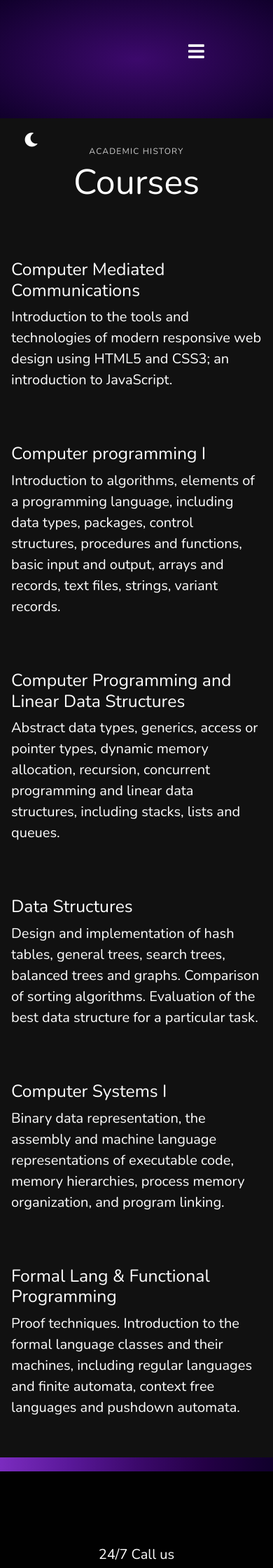
After one commit to evanistyping/evanistyping.github.io, a PHP site: page /hobby.html in a window 390 px wide. The commit adds this page. Shown: the top 2240 px of the page at 70% size. Run offline with PHP 8.4, Linux system fonts and the light colour scheme; style sheets or scripts are compiled from the project's sources; some libraries are stand-ins or nearby versions.

Commit message:
Color theme added smooth trasnsition, fixed nav for phone display.

```diff
--- a/css/main2.css
+++ b/css/main2.css
@@ -53,6 +53,7 @@ nav a {
   text-transform: uppercase;
   width: 100%;
   letter-spacing: 0.2em;
+  padding: 1rem 2rem;
 }
 
 li {
@@ -63,7 +64,7 @@ nav ul {
   margin: 0;
   padding: 0;
   display: grid;
-  grid-template-columns: repeat(4, 1fr);
+  grid-template-columns: repeat(5, 1fr);
   justify-content: space-between;
   text-align: center;
   transition: 0.3s;
@@ -93,6 +94,12 @@ a {
   height: 100vh;
 }
 
+.heroimage2 {
+  background: radial-gradient(#3C096C, #10002b);
+  background-size: cover;
+  height: 20vh;
+}
+
 .main-padding {
   padding: 7em 0em;
 }
@@ -111,7 +118,6 @@ a {
 }
 
 .sideright img {
-  border: #240046 solid 30px;
   border-radius: 10px;
 }
 
@@ -141,6 +147,10 @@ a {
 }
 
 @media (max-width: 992px) {
+  nav li.lines::before, nav li.lines::after {
+    visibility: hidden;
+  }
+
   .feature-image {
     grid-template-columns: 1fr 1fr !important;
   }
@@ -173,7 +183,7 @@ a {
   }
 
   #toggle:checked + .menu {
-    max-height: 300px;
+    max-height: 600px;
   }
 
   header div .logo {
@@ -285,7 +295,8 @@ textarea,
   }
 }
 main {
-  background-color: #fff;
+  background-color: #000000ee;
+  color: #fff;
 }
 
 button {
@@ -312,9 +323,16 @@ button {
   background-color: #fff;
 }
 
+.bg-light {
+  background-color: #000000ee !important;
+  color: #fff !important;
+  transition: all 0.6s;
+}
+
 .bg-dark {
-  background-color: #000000ee !important;
-  color: #fff;
+  background-color: #fff !important;
+  color: #000000ee !important;
+  transition: all 0.6s;
 }
 
 .feature {
@@ -335,9 +353,9 @@ button {
 }
 
 .newsletter {
-  padding: 2.4em;
+  padding: 0.5em;
   color: #fff;
-  background: #240046;
+  background: linear-gradient(to right, #7B2CBF, #5A189A, #3C096C, #240046, #10002b);
   overflow: hidden;
 }
 
@@ -381,7 +399,7 @@ h3 {
 
 .main-footer {
   padding: 4em 0em 0.9em 0em;
-  background: #f2f2f2;
+  background-color: #000000ee;
 }
 
 .copyright {
@@ -424,7 +442,7 @@ nav li.lines::before, nav li.lines::after {
   width: 100%;
   content: "";
   background: #fff;
-  transition: all 0.2s;
+  transition: all 0.1s;
 }
 
 nav li.lines::before {
@@ -443,7 +461,7 @@ nav li {
 }
 
 nav li.lines:hover::after, nav li.lines:hover::before {
-  opacity: 1;
+  opacity: 0.6;
   width: 2px;
   height: 100%;
 }
@@ -452,13 +470,14 @@ nav li.lines:hover::after, nav li.lines:hover::before {
   position: absolute;
   margin-left: 25px;
   margin-top: 25px;
-  color: #3C096C;
+  color: #fff;
   border: none;
   background-color: transparent;
 }
 
 .color-light {
-  color: #fff !important;
+  color: #000000ee !important;
+  transition: all 0.8s;
 }
 
 #fCanvas {
--- /dev/null
+++ b/hobby.html
@@ -0,0 +1,115 @@
+<!DOCTYPE html>
+<html lang="en">
+
+<head>
+    <meta charset="UTF-8">
+    <meta http-equiv="X-UA-Compatible" content="IE=edge">
+    <meta name="viewport" content="width=device-width, initial-scale=1.0">
+    <title>Evan Rodgers | Hobby</title>
+    <link href="https://cdn.jsdelivr.net/npm/bootstrap@5.0.2/dist/css/bootstrap.min.css" rel="stylesheet"
+        integrity="sha384-EVSTQN3/azprG1Anm3QDgpJLIm9Nao0Yz1ztcQTwFspd3yD65VohhpuuCOmLASjC" crossorigin="anonymous">
+    <link rel="stylesheet" href="node_modules/@fortawesome/fontawesome-free/css/all.css">
+    <link rel="stylesheet" href="css/main2.css">
+    <link rel="stylesheet" href="css/fade.css">
+</head>
+
+<body>
+    <header>
+        <div class="container header-grid">
+            <nav>
+                <label for="toggle" class="label"><i class="fas fa-bars" onclick="toggleLines()"></i></label>
+                <input type="checkbox" id="toggle">
+                <ul class="menu">
+                    <li class="tl lines"> <a href="index.html">Home</a> </li>
+                    <li class="tl lines"> <a href="courses.html">Courses</a></li>
+                    <li class="tl lines"> <a href="hobby.html">Hobby</a></li>
+                    <li class="tl lines"> <a href="clips.html">Clips</a> </li>
+                    <li class="tl lines"> <a href="fractalTree.html">Frac</a> </li>
+                </ul>
+            </nav>
+        </div>
+    </header>
+    <div class="heroimage2">
+    </div>
+    <div class="clearfix"></div>
+    <main id="main-section" class="bg-light">
+        <button id="screen-button" onclick="screenMode()" class="fas fa-moon"></button>
+
+        <div class="clearfix"></div>
+        <section class="main-padding">
+            <div class="container">
+                <div class="feature">
+                    <h4 class="sub-heading">Academic history</h4>
+                    <h2 class="heading">Courses</h2>
+                </div>
+                <div class="feature-image">
+                    <div class="feature-item">
+                        <h2>Computer Mediated Communications</h2>
+                        <p>Introduction to the tools and technologies of modern responsive web design using HTML5 and
+                            CSS3; an introduction to JavaScript.</p>
+                    </div>
+                    <div class="feature-item">
+                        <h2>Computer programming I</h2>
+                        <p>Introduction to algorithms, elements of a programming language, including data types,
+                            packages, control structures, procedures and functions, basic input and output, arrays and
+                            records, text files, strings, variant records.</p>
+                    </div>
+                    <div class="feature-item">
+                        <h2>Computer Programming and Linear Data Structures</h2>
+                        <p>Abstract data types, generics, access or pointer types, dynamic memory allocation, recursion,
+                            concurrent programming and linear data structures, including stacks, lists and queues.</p>
+                    </div>
+                    <div class="feature-item">
+                        <h2>Data Structures</h2>
+                        <p>Design and implementation of hash tables, general trees, search trees, balanced trees and
+                            graphs. Comparison of sorting algorithms. Evaluation of the best data structure for a
+                            particular task.</p>
+                    </div>
+                    <div class="feature-item">
+                        <h2>Computer Systems I</h2>
+                        <p>Binary data representation, the assembly and machine language representations of executable
+                            code, memory hierarchies, process memory organization, and program linking.</p>
+                    </div>
+                    <div class="feature-item">
+                        <h2>Formal Lang & Functional Programming</h2>
+                        <p>Proof techniques. Introduction to the formal language classes and their machines, including
+                            regular languages and finite automata, context free languages and pushdown automata.</p>
+                    </div>
+                </div>
+        </section>
+        <div class="clearfix"></div>
+        <section class="newsletter">
+            <div class="container newsletter-grid">
+            </div>
+        </section>
+        <footer class="main-footer" id="footer-section">
+            <div class="container footer-grid">
+                <div class="footer">
+                    <h4 class="sub-heading"></h4>
+                    <p>24/7 Call us</p>
+                    <a href="">+ 1-555-555-5555</a>
+                </div>
+                <div class="footer">
+                    <h4 class="sub-heading">
+                        CONNECT WITH US
+                    </h4>
+                    <p>Lorem ipsum dolor sit amet consectetur adipisicing elit. A, inventore.</p>
+                </div>
+                <div class="footer">
+                    <h4 class="sub-heading">CONNECT WITH ME</h4>
+                    <a href="https://www.linkedin.com/in/evan-rodgers/" target="blank_" class="button"><i
+                        class="fab fa-linkedin-in"></i></a>
+                </div>
+            </div>
+            <div class="copyright">
+                <i class="far fa-copyright"> Copyright 2022 All rights reserved | Evan Rodgers</i>
+            </div>
+        </footer>
+    </main>
+    <script src="js/switch.js"></script>
+    <script src="https://cdn.jsdelivr.net/npm/bootstrap@5.0.2/dist/js/bootstrap.bundle.min.js"
+        integrity="sha384-MrcW6ZMFYlzcLA8Nl+NtUVF0sA7MsXsP1UyJoMp4YLEuNSfAP+JcXn/tWtIaxVXM"
+        crossorigin="anonymous"></script>
+</body>
+
+</html>
--- a/js/fractal.js
+++ b/js/fractal.js
@@ -33,7 +33,8 @@ function draw(startX, startY, len, angle, branchWidth, i, j){
 var ang;
 var rightMod;
 var leftMod;
-
+// inital call for when page loads
+grow();
 
 function grow(){
 
--- a/scss/main2.scss
+++ b/scss/main2.scss
@@ -74,6 +74,7 @@ nav a {
     text-transform: uppercase;
     width: 100%;
     letter-spacing: 0.2em;
+    padding: 1rem 2rem;
 }
 
 li{
@@ -85,7 +86,7 @@ nav {
         margin: 0;
         padding: 0;
         display: grid;
-        grid-template-columns: repeat(4, 1fr);
+        grid-template-columns: repeat(5, 1fr);
         justify-content: space-between;
         text-align: center;
         transition: 0.3s;
@@ -117,6 +118,12 @@ a {
     // margin-bottom: 25px;
 }
 
+.heroimage2{
+    background: radial-gradient($bg-dark2, $bg-dark0);
+    background-size: cover;
+    height: 20vh;
+}
+
 .main-padding {
     padding: 7em 0em;
 }
@@ -136,7 +143,6 @@ a {
 
 .sideright {
     img{
-        border: $bg-dark1 solid 30px;
         border-radius: 10px;
     }
 }
@@ -168,6 +174,10 @@ a {
 
 @media (max-width: 992px) {
 
+    nav li.lines::before, nav li.lines::after{
+        visibility: hidden;
+    }
+
     .feature-image{
         grid-template-columns: 1fr 1fr !important;
     }
@@ -197,7 +207,7 @@ a {
         opacity: 1;
     }
     #toggle:checked + .menu {
-        max-height: 300px;
+        max-height: 600px;
     }
     header div .logo {
         float: left;
@@ -296,7 +306,8 @@ a {
 }
 
 main{
-    background-color: $text-light;
+    background-color: $text-dark;
+    color: $text-light;
 }
 
 button {
@@ -323,12 +334,15 @@ button {
     background-color: $text-light;
 }
 
-// .bg-color {
-//     background-color: $text-light;
-// }
+.bg-light{
+    background-color: $text-dark !important;
+    color: $text-light !important;
+    transition: all 0.6s;
+}
 .bg-dark{
-    background-color: $text-dark !important;
-    color: $text-light;
+    background-color: $text-light !important;
+    color: $text-dark !important;
+    transition: all 0.6s;
 }
 
 .feature {
@@ -348,9 +362,9 @@ button {
 }
 
 .newsletter {
-    padding: 2.4em;
+    padding: 0.5em;
     color: $text-light;
-    background: $bg-dark1;
+    background: linear-gradient(to right, $bg-dark4, $bg-dark3, $bg-dark2, $bg-dark1, $bg-dark0);
     overflow: hidden;
 }
 
@@ -397,7 +411,7 @@ h3{
 
 .main-footer {
     padding: 4em 0em 0.9em 0em;
-    background: #f2f2f2;
+    background-color: $text-dark;
 }
 
 .copyright {
@@ -443,7 +457,7 @@ nav li.lines::before, nav li.lines::after{
     width: 100%;
     content: '';
     background: $text-light;
-    transition: all 0.2s;
+    transition: all 0.1s;
 }
 
 nav li.lines::before{
@@ -461,7 +475,7 @@ nav li{
 }
 
 nav li.lines:hover::after, nav li.lines:hover::before{
-    opacity: 1;
+    opacity: 0.6;
     width: 2px;
     height: 100%;
 }
@@ -472,13 +486,14 @@ nav li.lines:hover::after, nav li.lines:hover::before{
     position: absolute;
     margin-left: 25px;
     margin-top: 25px;
-    color: $bg-dark2;
+    color: $text-light;
     border: none;
     background-color: transparent;
 }
 
 .color-light{
-    color: $text-light !important;
+    color: $text-dark !important;
+    transition: all 0.8s;
 }
 
 #fCanvas{
```
Also changed, not shown: clips.html (+12 -7 lines), courses.html (added, +114 -0 lines), fractalTree.html (+5 -4 lines), index.html (+13 -55 lines), index_old.html (deleted, +0 -50 lines), js/switch.js (+12 -23 lines).
